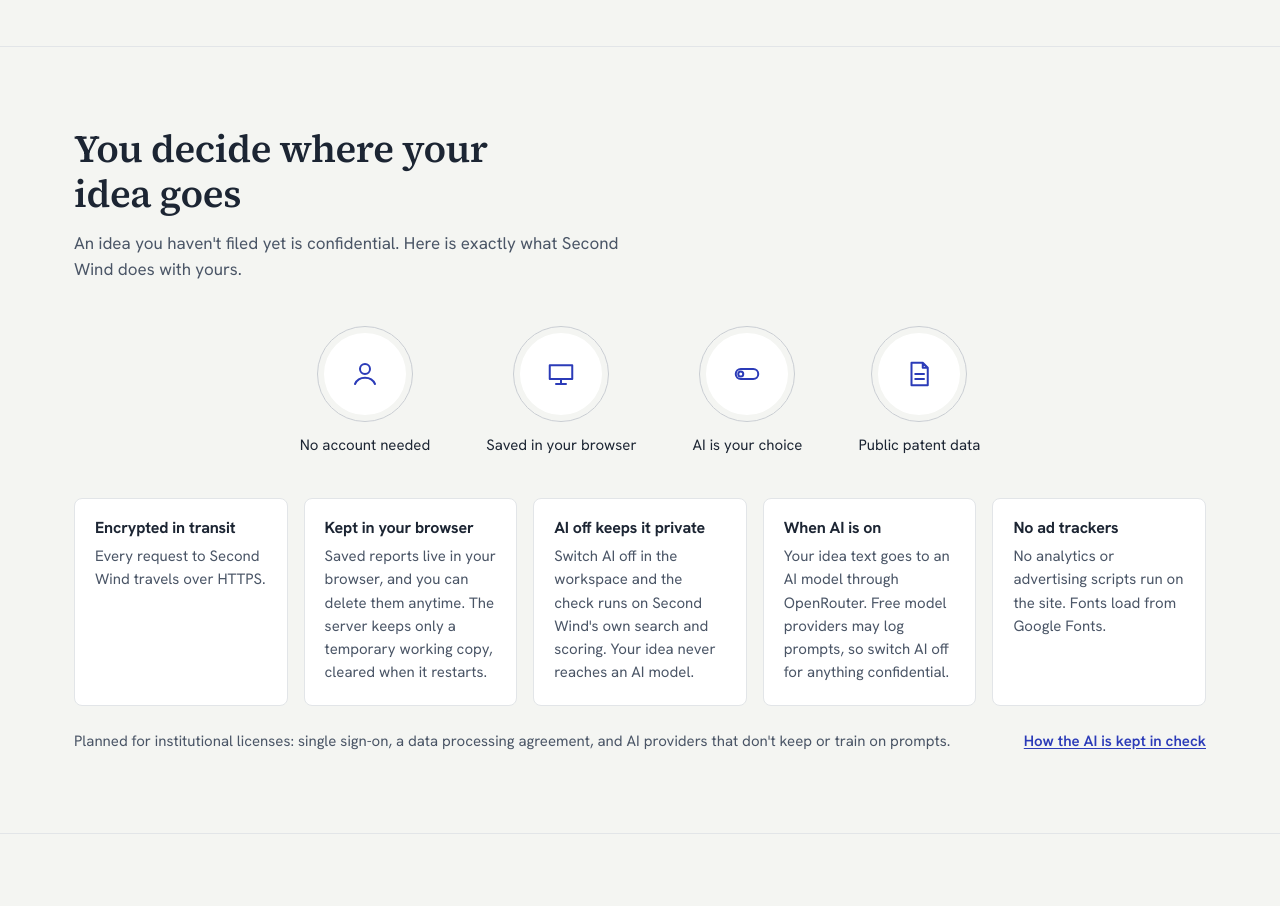
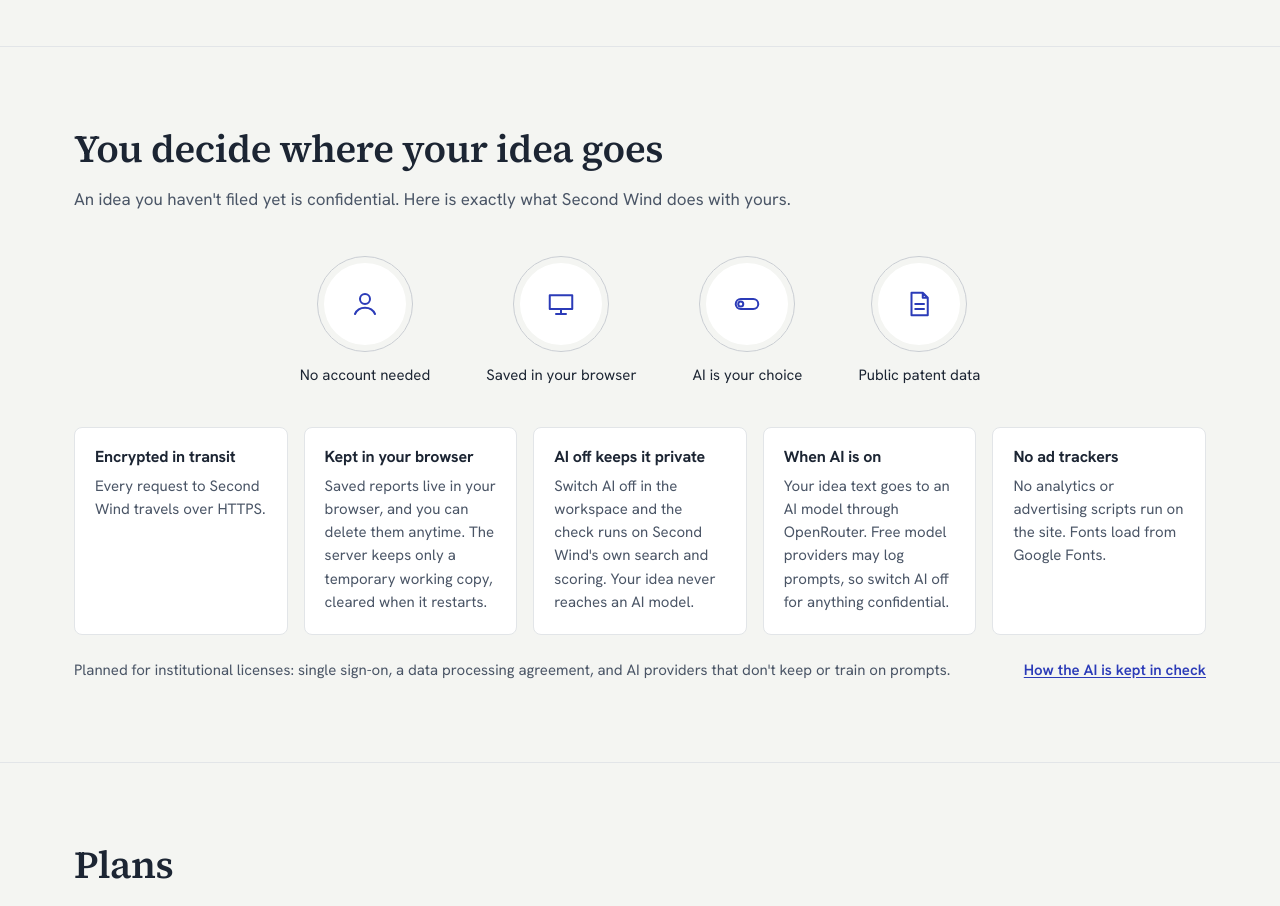
Before and after one commit to JyotbirLamba13/second-wind, a React (Vite) app: page / in a window 1280 px wide. Shown: the part 3760-4666 px from the top of the page. Built offline with nearby package versions, Linux system fonts and the light colour scheme; no server answers.

Commit message:
Keep the privacy heading and intro on one line each

```diff
--- a/src/styles.css
+++ b/src/styles.css
@@ -189,6 +189,7 @@
 .section + .section { border-top: 1px solid var(--rule-soft); }
 .section h2 { font-size: clamp(1.75rem, 3vw, 2.4rem); max-width: 22ch; }
 .section .intro { margin-top: 14px; color: var(--ink-2); font-size: 1.0625rem; max-width: 60ch; }
+#privacy h2, #privacy .intro { max-width: none; }
 
 .modes { margin-top: 44px; display: grid; grid-template-columns: repeat(3, minmax(0, 1fr)); gap: 0; border-top: 2px solid var(--ink); }
 .mode { padding: 24px 28px 8px 0; }
```
